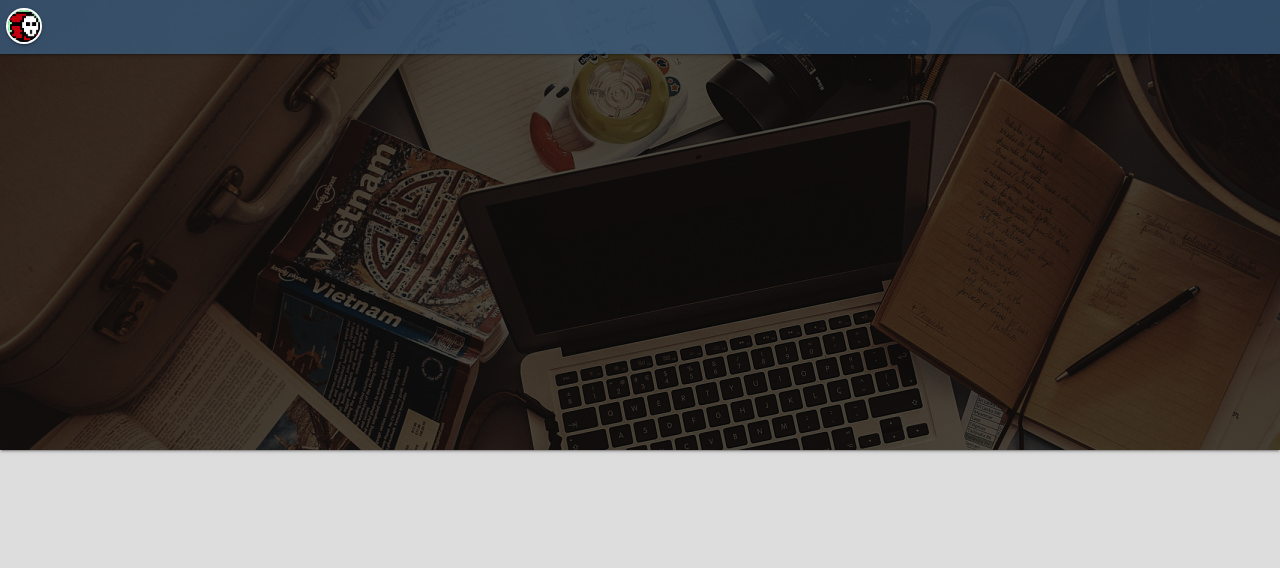
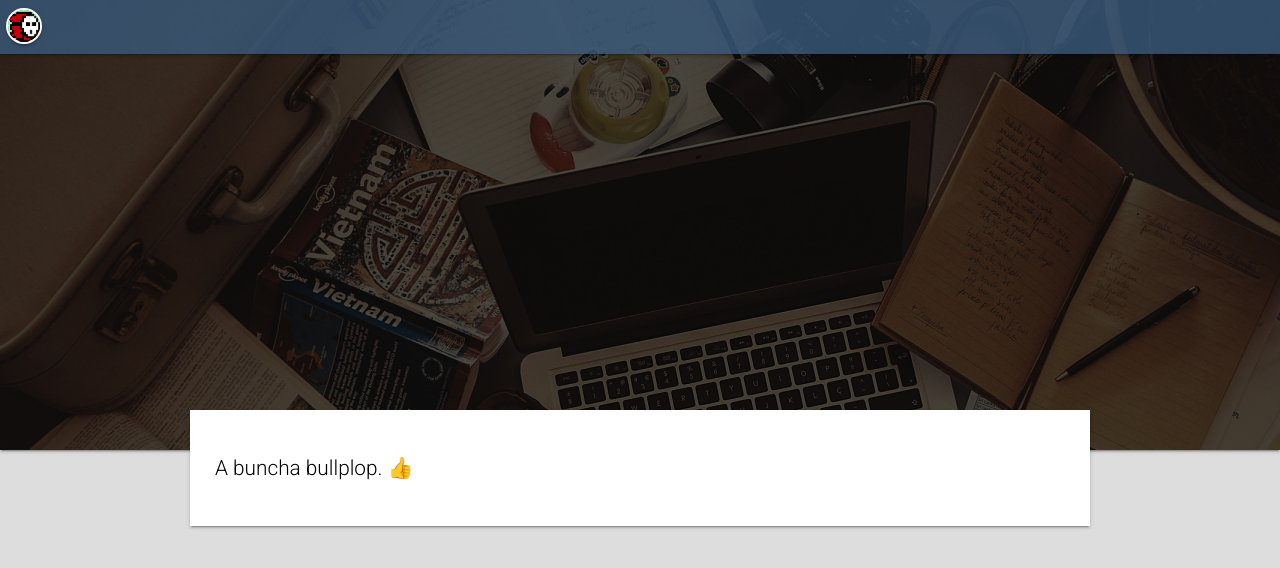
Before and after one commit to malecus/Blog, a Jekyll site: the page built from _posts/2018-12-03-First-Post.md, in a window 1280 px wide. Shown: the top 568 px of the page. Built offline with Jekyll 4.4.1, drawn with Linux system fonts in a browser that asks for light colours; emoji names are drawn with the system emoji font.

Commit message:
+Content panel that floats upward to the post header

```diff
--- a/_layouts/post.html
+++ b/_layouts/post.html
@@ -9,6 +9,13 @@
     </div>
   </div> -->
 </div>
+
+<div class="center">
+  <div class="post-content shadow">
+    {{ content }}
+  </div>
+</div>
+
 <!--
 <div class="center">
   <div class="content">
--- a/_sass/main.scss
+++ b/_sass/main.scss
@@ -46,30 +46,16 @@
 }
 
 .center {
-  //background-color: white;
-  color: black;
-  max-width: 800px;
+  max-width: 900px;
+  margin-top: 0px;
   margin-left: auto;
   margin-right: auto;
-
-  // //width: 100%;
-  // padding: 25px;
 }
 
-.content {
-  //padding-top: 1px;
-  // padding-left: 25px;
-  // padding-right: 25px;
-  transform: translateY(-1%);
+.post-content {
   padding: 25px;
+  margin-top: -40px;
   background-color: white;
-  color: black;
-
-  //font-weight: 300;
-  //font-family: "Roboto", "Helvetica Neue", Arial, sans-serif;
-
-  //font-family: "Roboto", "Helvetica Neue", Arial, sans-serif;
-
 }
 
 
```
